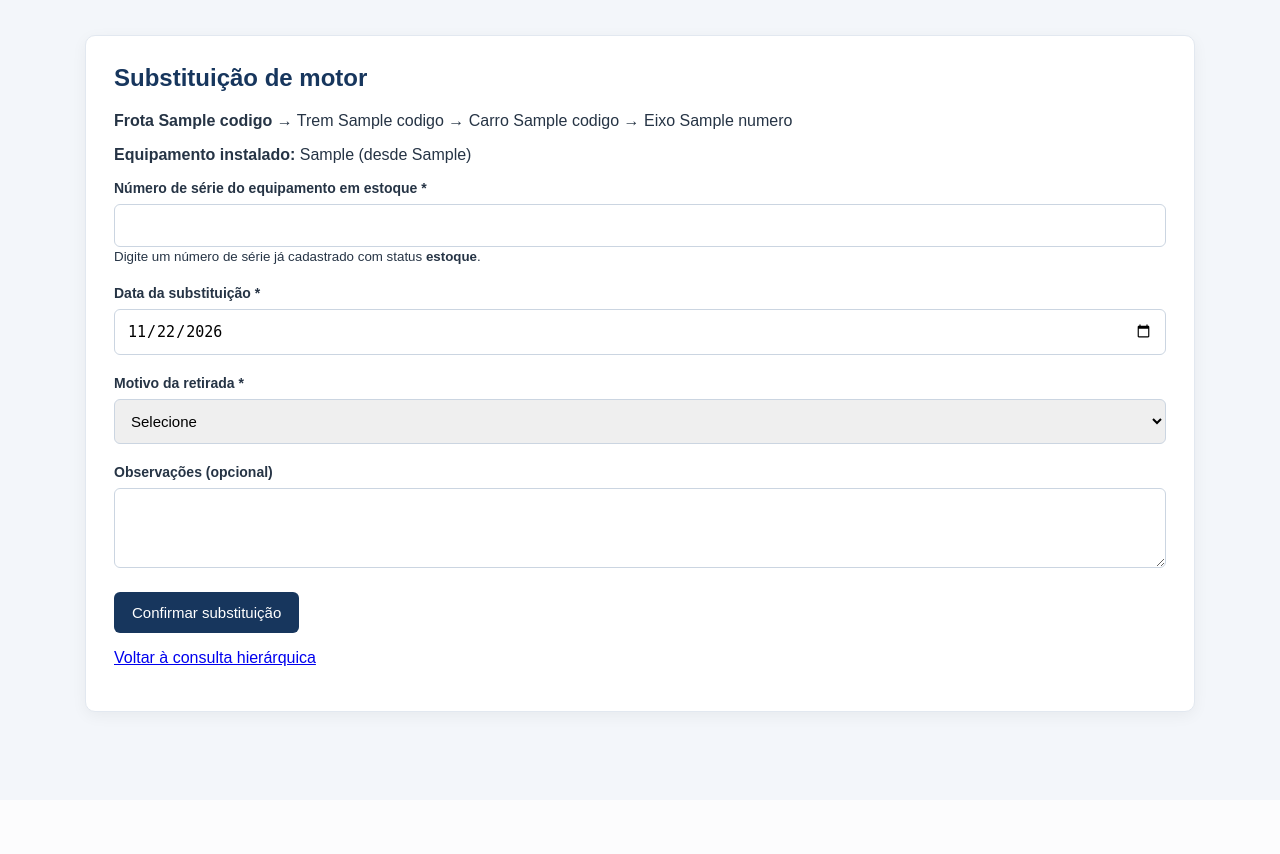
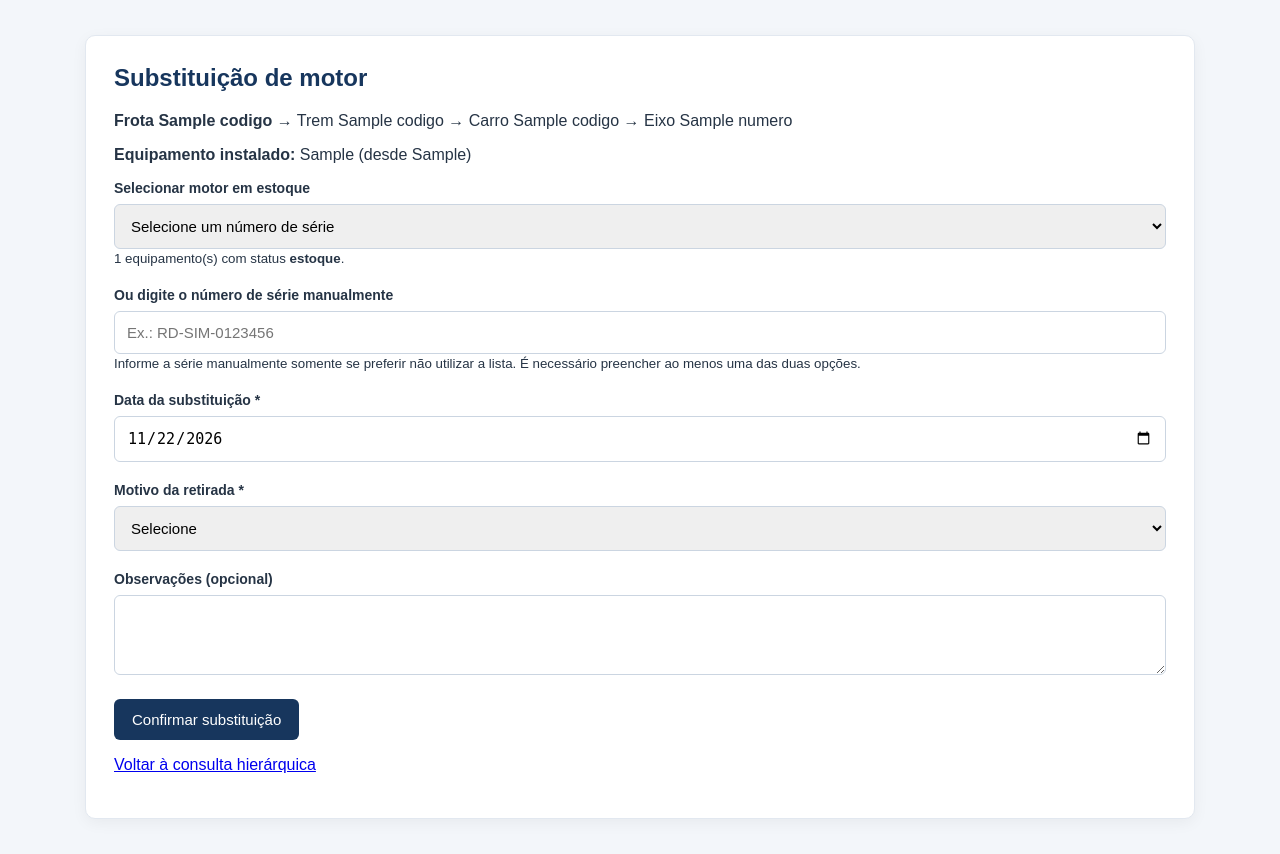
Before and after one commit to DiegoArmelin/SGR-M, a Laravel app: template resources/views/equipamentos/movimentar.blade.php in a window 1280 px wide. Before the commit the page ends 720 px from the top, so only its background shows below. Run offline with Laravel 12, Linux system fonts and the light colour scheme; the template is opened without the code that fills it: most values are stand-ins (such as "Sample title", 1, 10 or a date in 2020).

Commit message:
feat: lista series em estoque com alternativa de digitacao manual

```diff
--- a/resources/views/equipamentos/movimentar.blade.php
+++ b/resources/views/equipamentos/movimentar.blade.php
@@ -14,10 +14,30 @@
         <form action="{{ route('equipamentos.movimentacao.store', ['eixo' => $eixo, 'tipo' => $tipo]) }}" method="POST">
             @csrf
             <input type="hidden" name="numero_serie_saida" value="{{ $atual->numero_serie }}">
+            {{-- Opção principal: lista dos equipamentos disponíveis em estoque. --}}
             <div class="form-group">
-                <label class="form-label" for="numero_serie_entrada">Número de série do equipamento em estoque *</label>
-                <input class="form-control" id="numero_serie_entrada" name="numero_serie_entrada" value="{{ old('numero_serie_entrada') }}" maxlength="50" required>
-                <small>Digite um número de série já cadastrado com status <strong>estoque</strong>.</small>
+                <label class="form-label" for="numero_serie_estoque">
+                    Selecionar {{ $tipo === 'rodeiro' ? 'rodeiro' : 'motor' }} em estoque
+                </label>
+                <select class="form-control" id="numero_serie_estoque" name="numero_serie_estoque">
+                    <option value="">Selecione um número de série</option>
+                    @foreach($equipamentosEstoque as $serie)
+                        <option value="{{ $serie }}" @selected(old('numero_serie_estoque') === $serie)>
+                            {{ $serie }}
+                        </option>
+                    @endforeach
+                </select>
+                <small>{{ $equipamentosEstoque->count() }} equipamento(s) com status <strong>estoque</strong>.</small>
+            </div>
+            {{-- Alternativa: permite digitação manual. Se preenchido, este campo
+                 prevalece sobre a seleção feita na lista. A disponibilidade é
+                 sempre verificada novamente no servidor antes da gravação. --}}
+            <div class="form-group">
+                <label class="form-label" for="numero_serie_entrada">Ou digite o número de série manualmente</label>
+                <input class="form-control" id="numero_serie_entrada" name="numero_serie_entrada"
+                       value="{{ old('numero_serie_entrada') }}" maxlength="50"
+                       placeholder="Ex.: RD-SIM-0123456">
+                <small>Informe a série manualmente somente se preferir não utilizar a lista. É necessário preencher ao menos uma das duas opções.</small>
             </div>
             <div class="form-group">
                 <label class="form-label" for="data_movimentacao">Data da substituição *</label>
```
